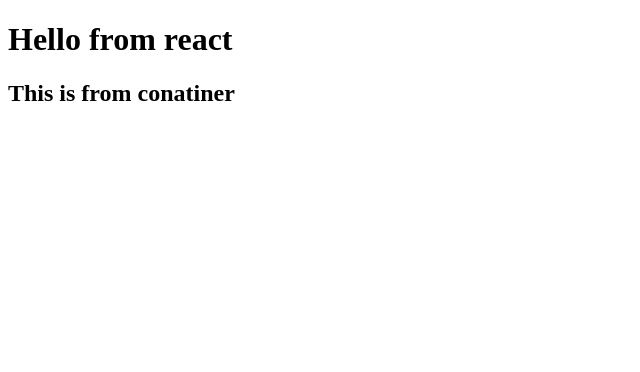
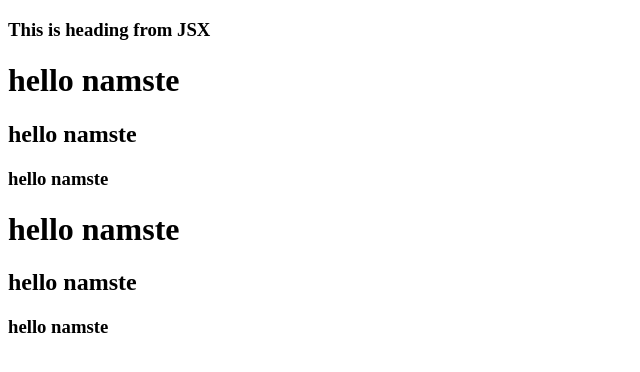
Before and after one commit to CHANDINIJV/NaMaste_React, a React (Vite) app: page / in a window 1280 px wide. Shown: the top 372 px of the page, without its empty margins (0-640 px from the left). Built offline with nearby package versions, Linux system fonts and the light colour scheme.

Commit message:
laying foundation assignment

```diff
--- a/App.js
+++ b/App.js
@@ -1,14 +1,28 @@
 import React from "react";
 import ReactDOM from "react-dom/client";
 
+
+const title = (
+    <div className="container">
+         <h1>hello namste</h1>
+        <h2>hello namste</h2>
+        <h3>hello namste</h3>
+    </div>
+);
 const Title = () =>(
-    <h1>Hello from react</h1>
+    <div className="title">
+        {title}
+        <h1>hello namste</h1>
+        <h2>hello namste</h2>
+        <h3>hello namste</h3>
+    </div>
 );
-const Heading = ()=>(
-    <div className="container">
-        <Title />
-         <h2>This is from conatiner</h2>
+const HeaderComponent = () =>(
+    <div className="container1">
+         <h3>This is heading from JSX</h3>
+       {<Title />}
     </div>
+
 )
 const root = ReactDOM.createRoot(document.getElementById("root"));
-root.render(<Heading />);
+root.render(<HeaderComponent />);
```
